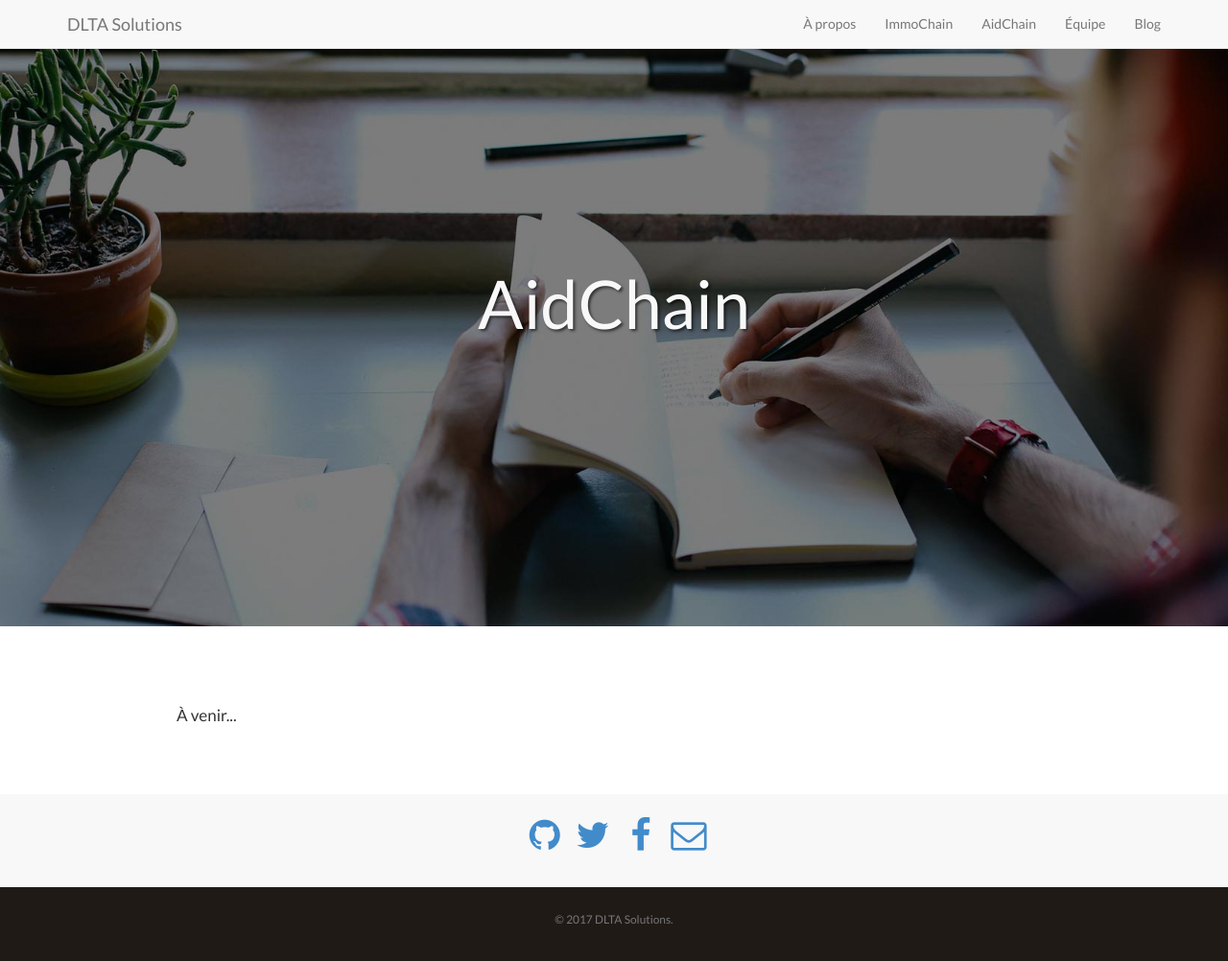
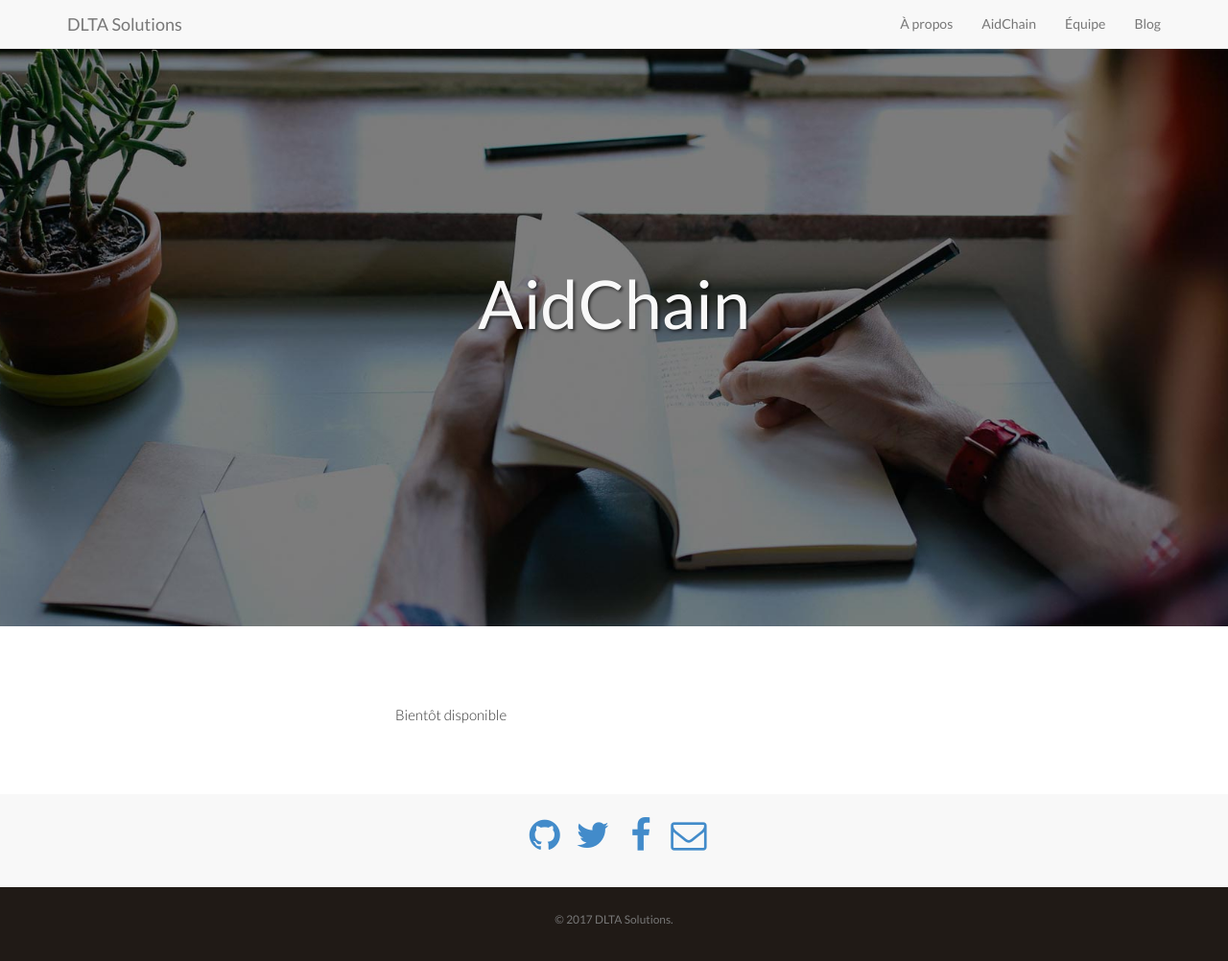
Before and after one commit to dltasolutions/dltasolutions.github.io, a Jekyll site: the page built from aidchain.html, in a window 1280 px wide and 1002 px high. Shown: the whole window at 96% size. Built offline with Jekyll 4.4.1, drawn with Linux system fonts in a browser that asks for light colours.

Commit message:
minor changes

```diff
--- a/_includes/navbar.html
+++ b/_includes/navbar.html
@@ -24,9 +24,6 @@
                     <a class="page-scroll" href="#a-propos">À propos</a>
                 </li>
                 <li>
-                    <a class="page-scroll" href="#immochain">ImmoChain</a>
-                </li>
-                <li>
                     <a class="page-scroll" href="#aidchain">AidChain</a>
                 </li>
                 <li>
--- a/_layouts/home.html
+++ b/_layouts/home.html
@@ -7,7 +7,7 @@
 	<section id="home">
 		<div class="container">
 			<div class="intro-message">
-				<h1 style="font-weight: 700;">{{ page.subtitle }}</h1>
+				<h1 style="">{{ page.subtitle }}</h1>
 			</div>
 		</div>
 		<a href="#a-propos" class="page-scroll" style="color: #f8f8f8;">
--- a/aidchain.html
+++ b/aidchain.html
@@ -11,7 +11,7 @@
     <div>
       <h2 class="section-heading"></h2>
       <div class="lead">
-        À venir...
+        Bientôt disponible
       </div>
     </div>
   </div>
--- a/css/landing-page.css
+++ b/css/landing-page.css
@@ -23,7 +23,11 @@
 }
 
 .bloglist {
-	padding: 0 10%;
+	padding: 0 30%;
+    text-align: center;
+    font-size: 15px;
+    font-weight: 300;
+    line-height: 25px;
 }
 
 .bloglist > .item {
@@ -32,10 +36,10 @@
 }
 
 .lead {
-    font-size: 17px;
-    font-weight: 400;
+    font-size: 15px;
+    font-weight: 300;
     line-height: 25px;
-    padding: 0 10%;
+    padding: 0 30%;
     text-align: left;
 }
 
@@ -113,10 +117,10 @@
 }
 
 .post {
-    padding: 0 10%;
+    padding: 0 20%;
     text-align: left;
-    font-size: 17px;
-    font-weight: 400;
+    font-size: 15px;
+    font-weight: 300;
     line-height: 25px;
 }
 
--- a/index.html
+++ b/index.html
@@ -1,7 +1,7 @@
 ---
 layout: home
 title:
-subtitle: Nous abordons les défis sociaux africains avec la Blockchain
+subtitle: Nous développons des solutions Blockchain pour l'Afrique
 ---
 
 {% include sections.html %}
```
Also changed, not shown: _sections/2.immochain.md (deleted, +0 -11 lines), _sections/2.aidchain.md (renamed from _sections/3.aidchain.md).
